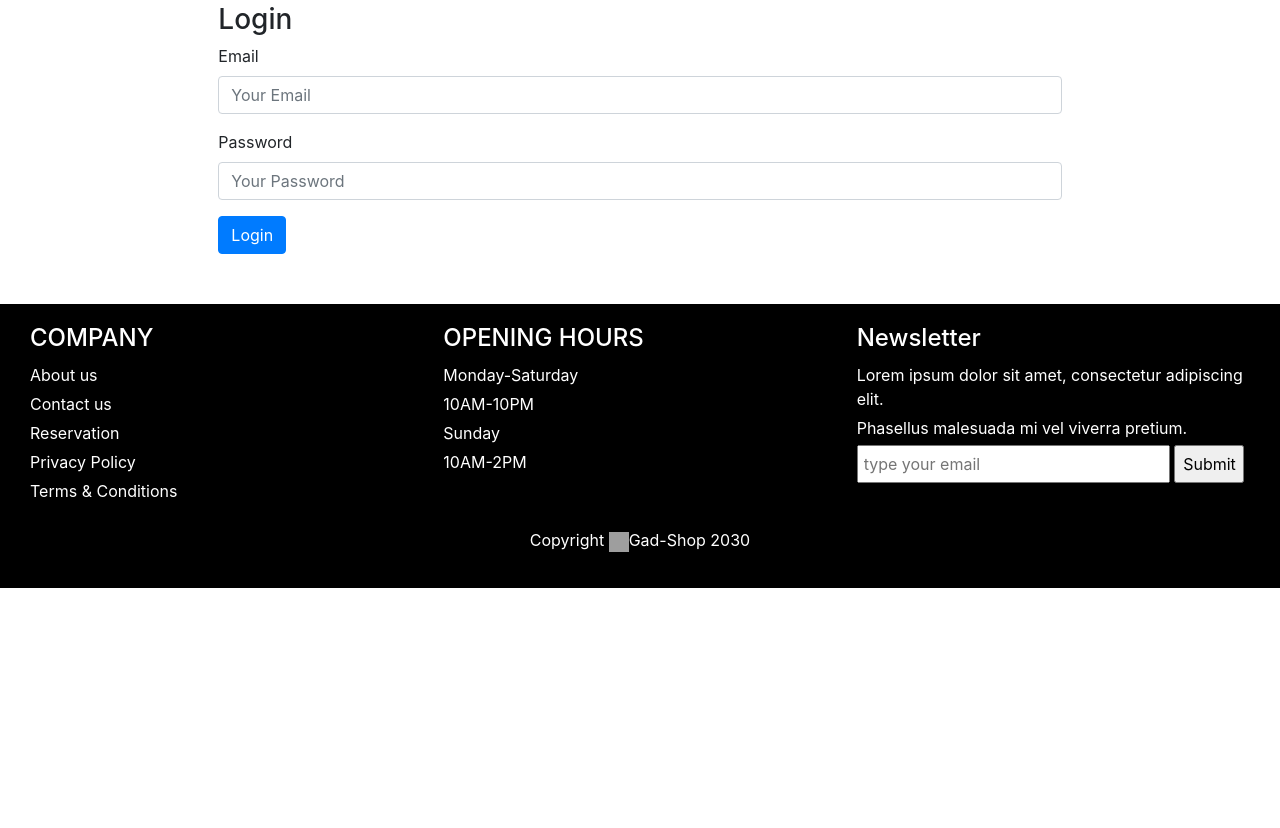
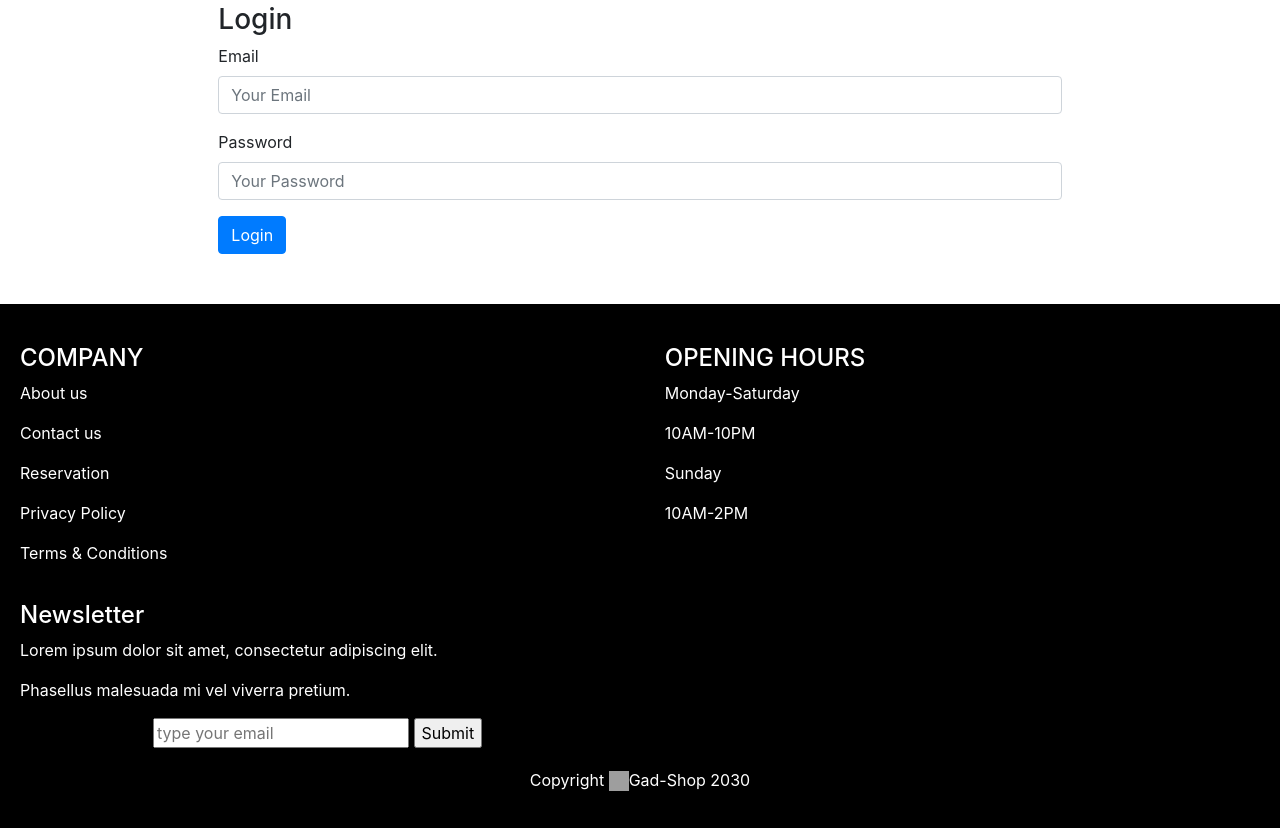
Before and after one commit to sarallumi1998/gadgets-task, a plain HTML site: page signuplogin.html in a window 1280 px wide. Shown: the part 833-1661 px from the top of the page. Before the commit the page ends 1421 px from the top, so only its background shows below. Drawn offline with nearby package versions, Linux system fonts and the light colour scheme; grey boxes are pictures that could not be loaded.

Commit message:
gadget-task

```diff
--- a/signuplogin.html
+++ b/signuplogin.html
@@ -12,43 +12,12 @@
             overflow-x: hidden;
         }
 
-        .footer-columns {
-            display: flex;
-            justify-content: space-between;
-        }
-
-        .footer-column {
-            flex: 1;
-            margin: 0 10px;
-        }
-
-        .footer-column h4 {
-            margin-bottom: 10px;
-        }
-
-        .footer-column p {
-            margin: 5px 0;
-        }
-
-        .footer-column input[type="email"] {
-            width: calc(100% - 80px);
-            padding: 5px;
-        }
-
-        .footer-column input[type="submit"] {
-            padding: 5px;
-            width: 70px;
-        }
-
 
         #login {
             margin-bottom: 50px;
         }
 
-        footer {
-            padding: 20px;
-            background-color: black;
-        }
+
     </style>
 </head>
 <body>
--- a/styles.css
+++ b/styles.css
@@ -1,33 +1,29 @@
 footer {
+    background-color: black;
+    color: white;
+    text-align: center;
     padding: 20px;
-    background-color:black;
-    color: white;
+}
+
+footer img {
+    vertical-align: middle;
+}
+
+footer h4 {
+    text-align: left;
+    margin-top: 20px;
+}
+
+footer p {
+    text-align: left;
 }
 
 .footer-columns {
     display: flex;
     justify-content: space-between;
+    flex-wrap: wrap;
 }
 
 .footer-column {
-    flex: 1;
-    margin: 0 10px;
+    flex: 0 0 48%;
 }
-
-.footer-column h4 {
-    margin-bottom: 10px;
-}
-
-.footer-column p {
-    margin: 5px 0;
-}
-
-.footer-column input[type="email"] {
-    width: calc(100% - 80px);
-    padding: 5px;
-}
-
-.footer-column input[type="submit"] {
-    padding: 5px;
-    width: 70px;
-}
```
Also changed, not shown: about.html (+2 -0 lines), contact.html (+2 -7 lines), gadgets.html (+8 -8 lines), index.html (+9 -7 lines).
